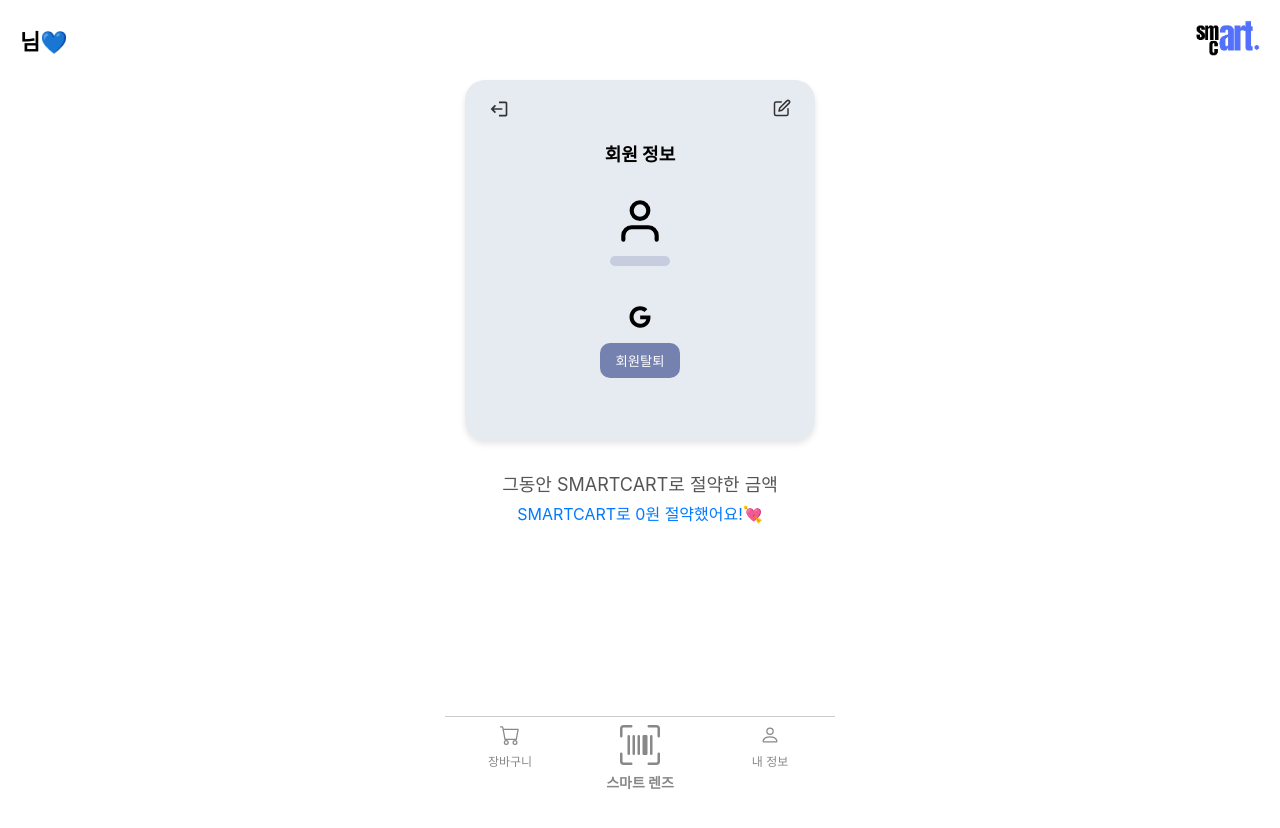
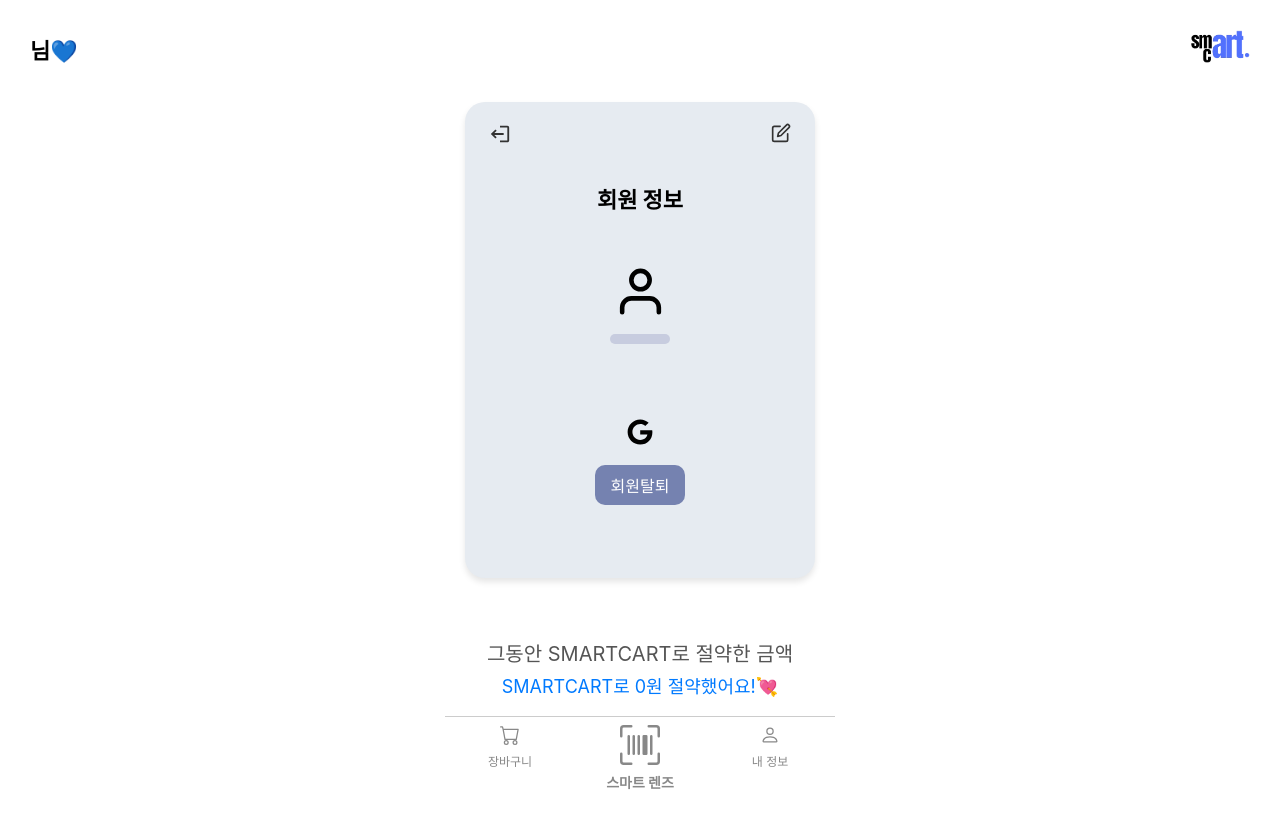
Before and after one commit to KMS-SmartCart/SmartCart-frontend, a React (Create React App) app: page /mypage in a window 1280 px wide. Shown: the top 828 px of the page. Before the commit the page ends 800 px from the top, so only its background shows below. Built offline with nearby package versions, Linux system fonts and the light colour scheme; no server answers.

Commit message:
[#35] Feat: UI 수정

```diff
--- a/src/pages/User/LoginPage.jsx
+++ b/src/pages/User/LoginPage.jsx
@@ -13,65 +13,148 @@ const Container = styled.div`
   flex-direction: column;
   align-items: center;
   justify-content: flex-start;
-  padding: 20px;
+  padding: 35px;
   min-height: 100vh;
   background-color: white;
   position: relative;
   box-sizing: border-box;
 
-  @media (max-width: 390px) {
-    padding: 15px;
+  @media (max-width: 390px) { /* SE */
+    padding: 30px;
   }
 
-  @media (max-width: 360px) {
-    padding: 10px;
+  @media (max-width: 360px) { /* S8 */
+    padding: 30px;
   }
 `;
 
 const Header = styled.h2`
-    text-align: left;      /* 왼쪽 정렬 */
-    width: 100%;           /* 전체 너비를 사용하도록 설정 */
-    max-width: 200px;      /* 최대 너비 설정 (필요시 조정) */
+    text-align: left;
+    width: 100%;
     margin: 20px;
-    font-size: 18px;
+    font-size: 28px;
+
+    @media (max-width: 390px) {
+      font-size: 24px; /* iPhone 12 Pro에서 조금 작게 조정 */
+    }
+
+    @media (max-width: 375px) {
+      font-size: 22px; /* iPhone SE에서 더 작게 조정 */
+    }
+
+    @media (max-width: 360px) {
+      font-size: 22px; /* Galaxy S8에 맞춰 크기 조정 */
+    }
 `;
 
 const Description = styled.p`
-    text-align: left;      /* 왼쪽 정렬 */
+    ext-align: left;
     margin: 10px 0 20px;
-    white-space: pre-line; /* 줄바꿈 허용 */
-    width: 100%;           /* 전체 너비를 사용하도록 설정 */
-    max-width: 200px;      /* 최대 너비 설정 (필요시 조정) */
-    font-weight: bold;     /* 두껍게 설정 */
-    font-size: 16px;
+    white-space: pre-line;
+    width: 100%;
+    font-weight: bold;
+    font-size: 26px;
+
+    @media (max-width: 390px) {
+      font-size: 22px; /* iPhone 12 Pro */
+    }
+
+    @media (max-width: 375px) {
+      font-size: 20px; /* iPhone SE */
+    }
+
+    @media (max-width: 360px) {
+      font-size: 20px; /* Galaxy S8 */
+    }
 `;
 
 const ImageSeparator = styled.img`
-    width: 100% /* 이미지 크기 조정 */
-    height: auto; /* 비율 유지 */
-    margin: 20px 0; /* 위아래 여백 추가 */
+    max-width: 360px;      /* 최대 너비를 제한 */
+    width: 100%;           /* 부모 컨테이너 너비를 기준으로 크기 조정 */
+    height: auto;          /* 이미지 비율 유지 */
+    margin: 50px 0;        /* 위아래 여백 추가 */
+
+    @media (max-width: 390px) {
+      max-width: 280px;    /* iPhone SE에서 이미지 크기 축소 */
+      margin: 15px 0;        /* 위아래 여백 추가 */
+    }
+
+    @media (max-width: 360px) {
+      max-width: 330px;    /* Galaxy S8에서 이미지 크기 축소 */
+      margin: 50px 0;        /* 위아래 여백 추가 */
+    }
+`;
+
+const LoginContainer = styled.div`
+    margin:20px;
 `;
 
 const LoginMethodText = styled.p`
-    margin: 20px 0; /* 여백 조정 */
+    margin: 30px; /* 여백 조정 */
     text-align: center; /* 중앙 정렬 */
-    font-size: 14px; /* 글씨 크기 조정 (원하는 크기로 변경) */
+    font-size: 20px; /* 글씨 크기 조정 (원하는 크기로 변경) */
+    flex-direction: column;
+
+    @media (max-width: 390px) {
+      font-size: 16px; /* iPhone SE */
+      margin: 30px; /* 여백 조정 */
+    }
+
+    @media (max-width: 360px) {
+      font-size: 18px; /* Galaxy S8 */
+      margin: 5px; /* 여백 조정 */
+    }
 `;
 
 const SocialLoginContainer = styled.div`
-    display: flex;
-    flex-direction: row; /* 수평으로 배치 */
-    align-items: center;
+  position: fixed;
+  bottom: 0;
+  width: 100%;
+  max-width: 360px;
+  background-color: white;
+  display: flex;
+  justify-content: space-around;
+  padding: 8px 0;
+  margin-bottom: 30px;
+  box-sizing: border-box;
+
+  @media (max-width: 390px) {  /* iPhone SE에서 아이콘 크기 조정 */
+    padding: 6px 0;
+    margin-bottom: 20px;
+  }
+
+  @media (max-width: 360px) { /* Galaxy S8에서 여백 조정 */
+    padding: 5px 0;
+    margin-bottom: 30px;
+  }
 `;
 
 const SocialButton = styled.a`
-    margin: 0 10px;         /* 아이콘 간 간격 조정 */
+    margin: 10px;
     cursor: pointer;
 
     img {
-        width: 50px;        /* 아이콘 크기 조정 */
-        height: 50px;
-        border-radius: 50%; /* 원형으로 만들기 */
+        width: 60px;
+        height: 60px;
+        border-radius: 50%;
+
+        @media (max-width: 390px) {
+          width: 45px; /* iPhone SE에서 아이콘 크기 조정 */
+          height: 45px;
+        }
+
+        @media (max-width: 360px) {
+          width: 50px; /* Galaxy S8에서 아이콘 크기 조정 */
+          height: 50px;
+        }
+    }
+
+    @media (max-width: 390px) {
+        margin: 0px;
+    }
+
+    @media (max-width: 360px) {
+        margin: 5px;
     }
 `;
 
@@ -98,7 +181,6 @@ function LoginPage(props) {
             <ImageSeparator src={cartIcon} alt="Separator" />
 
             <LoginMethodText>로그인 방법 선택</LoginMethodText>
-
             <SocialLoginContainer>
                 <SocialButton href={`${process.env.REACT_APP_DB_HOST}/oauth2/authorization/google`}>
                     <img src={google} alt="Google" />
@@ -110,6 +192,8 @@ function LoginPage(props) {
                     <img src={kakao} alt="Kakao" />
                 </SocialButton>
             </SocialLoginContainer>
+
+
         </Container>
     );
 }
--- a/src/pages/User/MainPage.jsx
+++ b/src/pages/User/MainPage.jsx
@@ -15,7 +15,8 @@ const Container = styled.div`
   flex-direction: column;
   align-items: center;
   justify-content: flex-start;
-  padding: 20px;
+  padding: 10px;
+  margin: 35px;
   min-height: 100vh;
   background-color: white;
   position: relative;
@@ -23,11 +24,13 @@ const Container = styled.div`
   box-sizing: border-box;
 
   @media (max-width: 390px) {
-    padding: 15px;
+    padding: 10px;
+    margin: 25px;
   }
 
   @media (max-width: 360px) {
     padding: 10px;
+    margin: 25px;
   }
 `;
 
@@ -36,21 +39,21 @@ const HeaderContainer = styled.div`
   justify-content: space-between;
   align-items: center;
   width: 100%;
-  margin-bottom: 20px;
+  margin-bottom: 25px;
 `;
 
 const Header = styled.h1`
-  font-size: 22px;
+  font-size: 23px;
   color: black;
   margin: 0;
   font-weight: bold;
 
-  @media (max-width: 375px) {
+  @media (max-width: 390px) {
     font-size: 20px;
   }
 
   @media (max-width: 360px) {
-    font-size: 18px;
+    font-size: 20px;
   }
 `;
 
@@ -63,46 +66,50 @@ const LogoImage = styled.img`
   height: auto;
 
   @media (max-width: 390px) {
-    width: 50px;
+    width: 60px;
   }
 
   @media (max-width: 360px) {
-    width: 45px;
+    width: 60px;
   }
 `;
 
 const InputContainer = styled.div`
   background-color: #E8E6F0;
   border-radius: 20px;
-  padding: 15px;
+  padding: 20px;
   width: 100%;
   max-width: 350px;
   box-shadow: 0px 4px 6px rgba(0, 0, 0, 0.1);
   display: flex;
   flex-direction: column;
   position: relative;
-  height: 280px;
+  height: 50vh; /* 화면 높이의 2/3 */
   overflow-y: auto;
 
   @media (max-width: 390px) {
-    height: 260px;
     padding: 12px;
-  }
-
-  @media (max-width: 375px) {
-    height: 240px;
+    height: 45vh; /* 작은 화면에서는 조금 더 줄여서 */
   }
 
   @media (max-width: 360px) {
-    height: 220px;
     padding: 10px;
+    height: 53vh;
   }
 `;
 
 const ChecklistWrapper = styled.div`
   flex-grow: 1;
   overflow-y: auto;
-  margin-bottom: 10px;
+  margin-bottom: 50px;
+
+  @media (max-width: 390px) {
+    margin-bottom: 40px;
+  }
+
+  @media (max-width: 360px) {
+    margin-bottom: 50px;
+  }
 `;
 
 const ChecklistItem = styled.div`
@@ -113,15 +120,15 @@ const ChecklistItem = styled.div`
   padding: 2px;
   border-radius: 10px;
   margin-bottom: 5px;
-  font-size: 14px;
+  font-size: 18px;
   text-decoration: ${({ isChecked, isEditing }) => (isEditing ? 'none' : isChecked ? 'line-through' : 'none')};
 
-  @media (max-width: 375px) {
+  @media (max-width: 390px) {
     font-size: 13px;
   }
 
   @media (max-width: 360px) {
-    font-size: 12px;
+    font-size: 16px;
   }
 `;
 
@@ -136,15 +143,15 @@ const InputWrapper = styled.div`
   background-color: #CDD3EE;
   border-radius: 20px;
 
-  @media (max-width: 375px) {
+  @media (max-width: 390px) {
     bottom: 8px;
-    left: 12px;
+    left: 14px;
     right: 12px;
   }
 
   @media (max-width: 360px) {
     bottom: 6px;
-    left: 10px;
+    left: 13px;
     right: 10px;
   }
 `;
@@ -152,19 +159,19 @@ const InputWrapper = styled.div`
 const Input = styled.input`
   border: none;
   background-color: transparent;
-  font-size: 12px;
+  font-size: 15px;
   flex-grow: 1;
   outline: none;
-  padding: 10px;
+  padding: 15px;
 
-  @media (max-width: 375px) {
-    font-size: 11px;
-    padding: 8px;
+  @media (max-width: 390px) {
+    font-size: 12px;
+    padding: 11px;
   }
 
   @media (max-width: 360px) {
-    font-size: 10px;
-    padding: 6px;
+    font-size: 14px;
+    padding: 13px;
   }
 `;
 
@@ -172,20 +179,20 @@ const InputButton = styled.button`
   background-color: #7582B0;
   color: white;
   border: none;
-  padding: 5px 10px;
+  padding: 6px 12px;
   border-radius: 11px;
   cursor: pointer;
-  font-size: 10px;
+  font-size: 12px;
   margin-right: 10px;
 
-  @media (max-width: 375px) {
-    font-size: 9px;
+  @media (max-width: 390px) {
+    font-size: 10px;
     padding: 4px 8px;
   }
 
   @media (max-width: 360px) {
-    font-size: 8px;
-    padding: 3px 6px;
+    font-size: 11px;
+    padding: 5px 11px;
   }
 `;
 
@@ -200,7 +207,7 @@ const EditInput = styled.input`
   font-family: inherit;
   margin-left: 27px;
 
-  @media (max-width: 375px) {
+  @media (max-width: 390px) {
     font-size: 13px;
     margin-left: 22px;
   }
@@ -217,27 +224,36 @@ const ActionButton = styled.button`
   cursor: pointer;
   padding: 5px;
 
-  @media (max-width: 360px) {
-    padding: 3px;
+  @media (max-width: 390px) { /* iPhone SE */
+    padding: 5px;
+  }
+
+  @media (max-width: 360px) { /* S8  */
+    padding: 5px;
   }
 `;
 
 const RecommendedMenu = styled.div`
   background-color: #E6EBF1;
   border-radius: 20px;
-  padding: 15px;
+  padding: 20px;
   width: 100%;
   max-width: 350px;
   text-align: center;
   box-shadow: 0px 4px 6px rgba(0, 0, 0, 0.1);
   margin-top: 20px;
+  height: 13vh;
 
-  @media (max-width: 375px) {
+  @media (max-width: 390px) { /* iPhone SE */
     padding: 12px;
+    margin-top: 20px;
+    height: 13vh;
   }
 
-  @media (max-width: 360px) {
+  @media (max-width: 360px) { /* S8  */
     padding: 10px;
+    margin-top: 20px;
+    height: 13vh;
   }
 `;
 
@@ -365,7 +381,7 @@ function MainPage() {
   return (
     <Container>
       <HeaderContainer>
-        <Header>Hello, {userName.length > 5 ? <>{userName}</> : userName}✋</Header>
+        <Header>Hello, {userName.length > 5 ? <><br/>{userName}</> : userName}✋</Header>
         <LogoContainer>
           <LogoImage src={logo} alt="Logo" />
         </LogoContainer>
--- a/src/pages/User/MyPage.jsx
+++ b/src/pages/User/MyPage.jsx
@@ -17,7 +17,8 @@ const Container = styled.div`
   flex-direction: column;
   align-items: center;
   justify-content: flex-start;
-  padding: 20px;
+  padding: 10px;
+  margin: 20px;
   min-height: 100vh;
   background-color: white;
   position: relative;
@@ -25,11 +26,13 @@ const Container = styled.div`
   box-sizing: border-box;
 
   @media (max-width: 390px) {
-    padding: 15px;
+    padding: 10px;
+    margin: 20px;
   }
 
   @media (max-width: 360px) {
     padding: 10px;
+    margin: 20px;
   }
 `;
 
@@ -47,7 +50,7 @@ const Header = styled.h1`
   margin: 0;
   font-weight: bold;
 
-  @media (max-width: 375px) {
+  @media (max-width: 390px) {
     font-size: 20px;
   }
 
@@ -61,7 +64,7 @@ const LogoContainer = styled.div`
 `;
 
 const LogoImage = styled.img`
-  width: 65px;
+  width: 60px;
   height: auto;
 
   @media (max-width: 390px) {
@@ -69,7 +72,7 @@ const LogoImage = styled.img`
   }
 
   @media (max-width: 360px) {
-    width: 45px;
+    width: 50px;
   }
 `;
 
@@ -77,34 +80,33 @@ const UserInfoCard = styled.div`
   background-color: #E6EBF1;
   border-radius: 20px;
   padding-top: 60px;
+  margin: 15px;
   width: 100%;
   max-width: 350px;
   box-shadow: 0px 4px 6px rgba(0, 0, 0, 0.1);
   display: flex;
   flex-direction: column;
   position: relative;
-  height: 300px;
+  height: 52vh;
   overflow-y: auto;
   align-items: center;
 
   @media (max-width: 390px) {
-    height: 280px;
+    height: 45vh;
     padding-top: 50px;
-  }
-
-  @media (max-width: 375px) {
-    height: 260px;
+    margin: 10px;
   }
 
   @media (max-width: 360px) {
-    height: 240px;
+    height: 55vh;
     padding-top: 40px;
+    margin: 15px;
   }
 `;
 
 const LogOutButton = styled.button`
   position: absolute;
-  top: 18px;
+  top: 20px;
   left: 18px;
   background: none;
   border: none;
@@ -112,24 +114,34 @@ const LogOutButton = styled.button`
   color: #333;
   transform: scaleX(-1);
 
+  @media (max-width: 390px) {
+    top: 18px;
+    left: 15px;
+  }
+
   @media (max-width: 360px) {
-    top: 12px;
-    left: 12px;
+    top: 20px;
+    left: 15px;
   }
 `;
 
 const EditButton = styled.button`
   position: absolute;
-  top: 18px;
+  top: 20px;
   right: 18px;
   background: none;
   border: none;
   cursor: pointer;
   color: #333;
 
+  @media (max-width: 390px) {
+    top: 18px;
+    right: 15px;
+  }
+
   @media (max-width: 360px) {
-    top: 12px;
-    right: 12px;
+    top: 20px;
+    right: 15px;
   }
 `;
 
@@ -142,80 +154,79 @@ const ContentWrapper = styled.div`
 `;
 
 const UserInfoComment = styled.text`
-  font-size: 18px;
-  margin-bottom: 15px;
+  font-size: 22px;
+  margin: 20px;
   font-weight: bold;
 
-  @media (max-width: 375px) {
-    font-size: 16px;
-    margin-bottom: 12px;
+  @media (max-width: 390px) {
+    font-size: 18px;
+    margin: 5px;
   }
 
   @media (max-width: 360px) {
-    font-size: 15px;
-    margin-bottom: 9px;
+    font-size: 20px;
+    margin: 20px;
   }
 `;
 
 const ProfileWrapper = styled.div`
-  margin: 15px 0;
+  margin: 30px 0;
   display: flex;
   flex-direction: column;
   align-items: center;
 
-  @media (max-width: 375px) {
-    margin: 12px 0;
+  @media (max-width: 390px) {
+    margin: 20px 0;
   }
 
   @media (max-width: 360px) {
-    margin: 9px 0;
+    margin: 30px 0;
   }
 `;
 
 const GoogleAndLeave = styled.div`
-  margin: 15px 0;
+  margin: 30px 0;
   display: flex;
   flex-direction: column;
   align-items: center;
-  margin-bottom: 30px;
 
-  @media (max-width: 375px) {
-    margin-bottom: 25px;
+  @media (max-width: 390px) {
+    margin: 5px;
   }
 
   @media (max-width: 360px) {
-    margin-bottom: 20px;
+    margin: 25px;
   }
 `;
 
 const UserName = styled.text`
-  margin: 10px 0;
-  // color: white;
-  font-size: 18px;
+  margin: 15px 0;
+  font-size: 22px;
   text-align: center;
   background-color: #C7CCDF;
   padding: 5px 30px;
   border-radius: 10px;
   display: inline-block;
-  // font-weight: bold;
 
-  @media (max-width: 375px) {
+  @media (max-width: 390px) {
     font-size: 16px;
-    padding: 4px 25px;
+    padding: 5px 30px;
+    margin: 10px 0;
   }
 
   @media (max-width: 360px) {
-    font-size: 15px;
-    padding: 3px 20px;
+    font-size: 19px;
+    padding: 5px 30px;
+    margin: 15px 0;
   }
 `;
 
 const UserNameInput = styled.input`
-  margin: 10px 0;
+  margin: 15px 0;
   border: none;
   border-radius: 10px;
   background-color: white;
-  font-size: 18px;
+  font-size: 22px;
   text-align: center;
   flex-grow: 1;
   outline: none;
@@ -223,14 +234,14 @@ const UserNameInput = styled.input`
   line-height: 1;
   font-family: inherit;
 
-  @media (max-width: 375px) {
+  @media (max-width: 390px) {
     font-size: 16px;
-    padding: 4px;
+    margin: 10px 0;
   }
 
   @media (max-width: 360px) {
-    font-size: 15px;
-    padding: 3px;
+    font-size: 19px;
+    margin: 15px 0;
   }
 `;
 
@@ -238,59 +249,62 @@ const LeaveButton = styled.button`
   display: flex;
   align-items: center;
   justify-content: center;
-  margin: 15px auto 0;
-  padding: 8px 15px;
+  margin: 20px auto 0;
+  padding: 8px 16px;
   background-color: #7582B0;
   color: white;
   border: none;
   border-radius: 10px;
   cursor: pointer;
   width: fit-content;
+  font-size: 16px;
 
   svg {
     margin-right: 10px;
   }
 
-  @media (max-width: 375px) {
-    padding: 7px 12px;
-    font-size: 14px;
+  @media (max-width: 390px) {
+    padding: 7px 15px;
+    font-size: 12px;
+    margin: 10px auto 0;
   }
 
   @media (max-width: 360px) {
-    padding: 6px 10px;
-    font-size: 13px;
+    padding: 7px 15px;
+    font-size: 16px;
+    margin: 20px auto 0;
   }
 `;
 
 const AccumulatedAmount = styled.div`
-  margin-top: 30px;
-  font-size: 18px;
+  margin-top: 45px;
+  font-size: 20px;
   color: #555;
   text-align: center;
 
-  @media (max-width: 375px) {
+  @media (max-width: 390px) {
     font-size: 16px;
-    margin-top: 25px;
+    margin-top: 35px;
   }
 
   @media (max-width: 360px) {
-    font-size: 15px;
-    margin-top: 20px;
+    font-size: 18px;
+    margin-top: 25px;
   }
 `;
 
 const Amount = styled.p`
-  font-size: 16px;
+  font-size: 18px;
   color: #007aff;
   margin-top: 5px;
   text-align: center;
 
-  @media (max-width: 375px) {
+  @media (max-width: 390px) {
     font-size: 15px;
   }
 
   @media (max-width: 360px) {
-    font-size: 14px;
+    font-size: 16px;
   }
 `;
 
@@ -385,15 +399,15 @@ const MyPage = () => {
 
       <UserInfoCard>
         <LogOutButton onClick={handleLogout}>
-          <MdLogout size={20} />
+          <MdLogout size={22} />
         </LogOutButton>
         <EditButton onClick={toggleEdit}>
-          {isEditing ? <IoMdCheckboxOutline size={20} /> : <FiEdit size={18}/>}
+          {isEditing ? <IoMdCheckboxOutline size={22}/> : <FiEdit size={20}/>}
         </EditButton>
         <ContentWrapper>
           <UserInfoComment>회원 정보</UserInfoComment>
           <ProfileWrapper>
-            <FiUser size={50} />
+            <FiUser size={55} />
             {isEditing ? (
               <UserNameInput
                 type="text"
@@ -406,7 +420,7 @@ const MyPage = () => {
           </ProfileWrapper>
 
           <GoogleAndLeave>
-            <FaGoogle size={22} />
+            <FaGoogle size={26} />
             <LeaveButton onClick={openModal}>회원탈퇴</LeaveButton>
           </GoogleAndLeave>
         </ContentWrapper>
```
